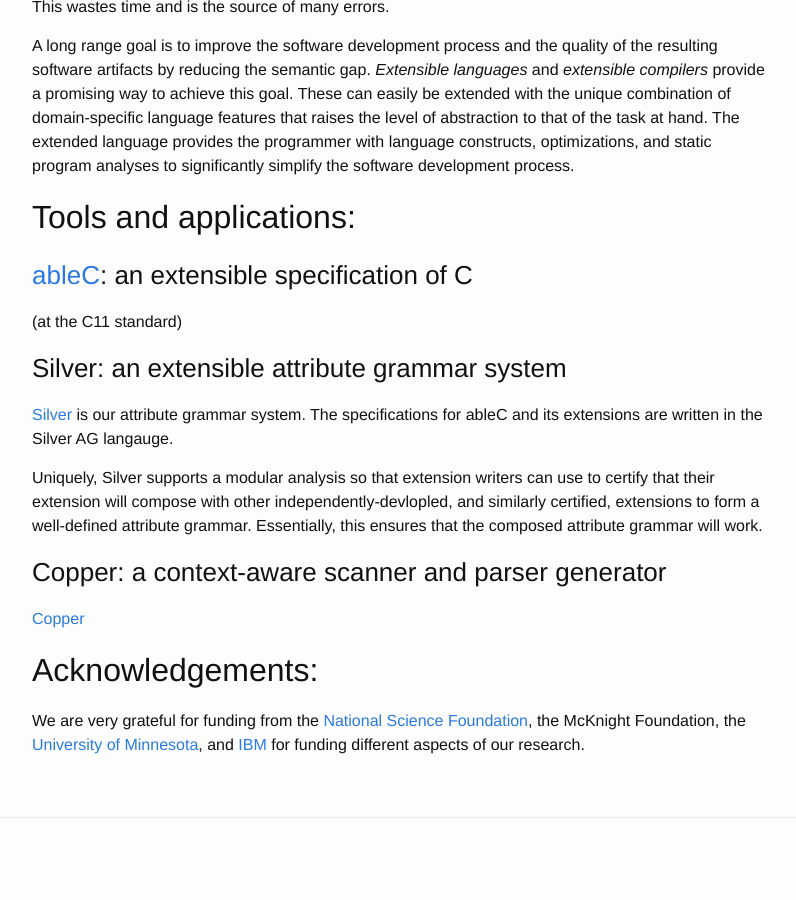
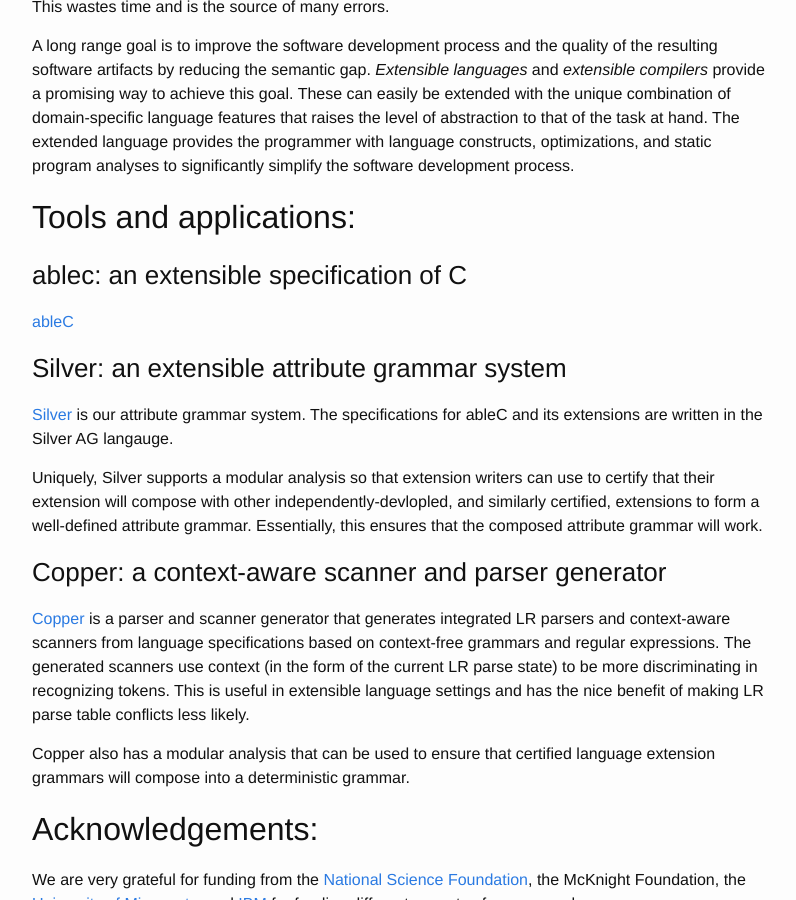
Before and after one commit to melt-umn/melt-website, a Jekyll site: the page built from index.md, in a window 1280 px wide and 900 px high, scrolled down 625 px. Shown: the whole window, without its empty margins (238-1034 px from the left). Built offline with Jekyll 4.4.1, drawn with Linux system fonts in a browser that asks for light colours; before the commit the page ends 1503 px from its top, so only the background shows below that.

Commit message:
more updates

```diff
--- a/index.md
+++ b/index.md
@@ -19,27 +19,28 @@
 
 ## Tools and applications:
 
-### [ableC](ableC/index.html): an extensible specification of C
+### ablec: an extensible specification of C
 
-(at the C11 standard)
+[ableC](ablec/index.html)
 
 
 ### Silver: an extensible attribute grammar system
 
-[Silver](silver) is our attribute grammar system.  The specifications
-for ableC and its extensions are written in the Silver AG langauge.
+[Silver](silver) is our attribute grammar system.  The specifications for ableC and its extensions are written in the Silver AG langauge.
 
 Uniquely, Silver supports a modular analysis so that extension writers
 can use to certify that their extension will compose with other
 independently-devlopled, and similarly certified, extensions to form a
-well-defined attribute grammar.  Essentially, this ensures that the
-composed attribute grammar will work.
+well-defined attribute grammar.  Essentially, this ensures that the composed attribute grammar will work.
 
 ### Copper: a context-aware scanner and parser generator
 
-[Copper](copper/index.html)
+[Copper](copper/index.html) is a parser and scanner generator that generates integrated LR parsers and context-aware scanners from language specifications based on context-free grammars and regular expressions. The generated scanners use context (in the form of the current LR parse state) to be more discriminating in recognizing tokens.  This is useful in extensible language settings and has the nice benefit of making LR parse table conflicts less likely.
+
+Copper also has a modular analysis that can be used to ensure that
+certified language extension grammars will compose into a
+deterministic grammar.
 
 ## Acknowledgements:
 
-We are very grateful for funding from the [National Science
-Foundation](http://www.nsf.gov/), the McKnight Foundation, the [University of Minnesota](http://www.umn.edu), and [IBM](http://ibm.com) for funding different aspects of our research.
+We are very grateful for funding from the [National Science Foundation](http://www.nsf.gov/), the McKnight Foundation, the [University of Minnesota](http://www.umn.edu), and [IBM](http://ibm.com) for funding different aspects of our research.
```
